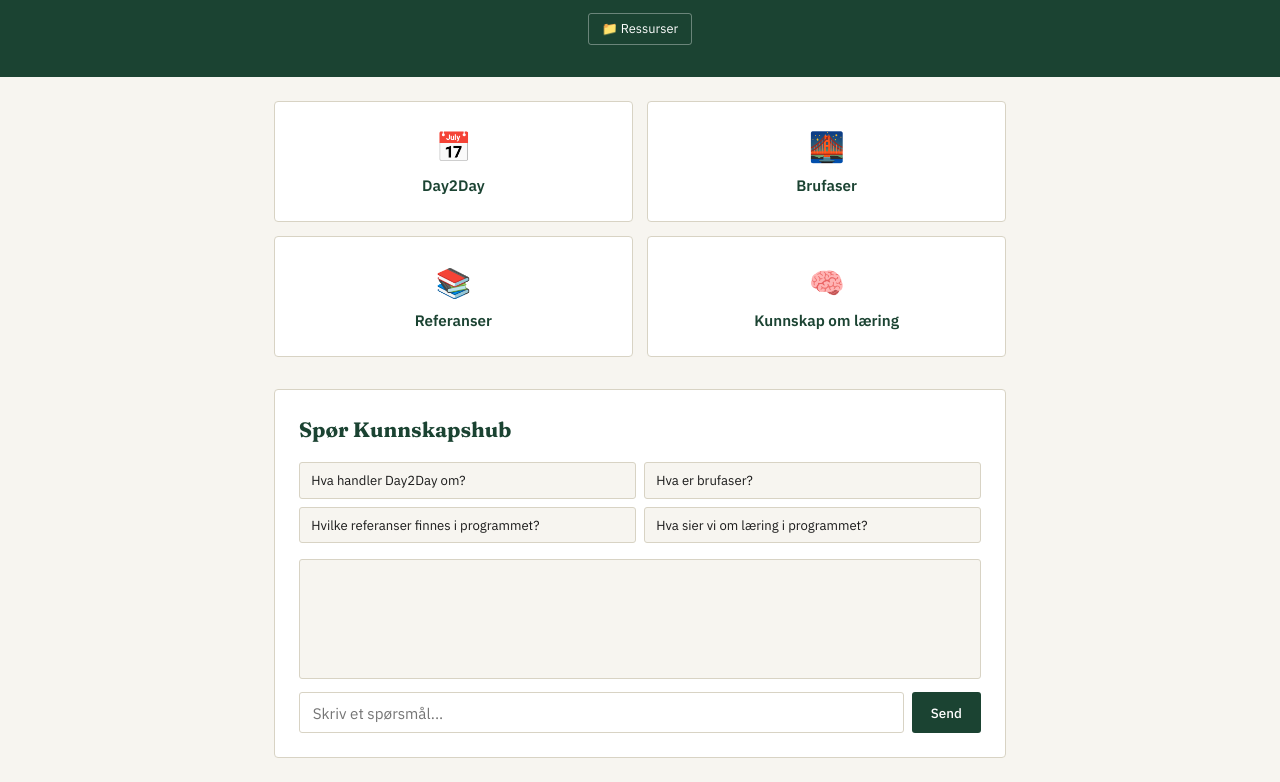
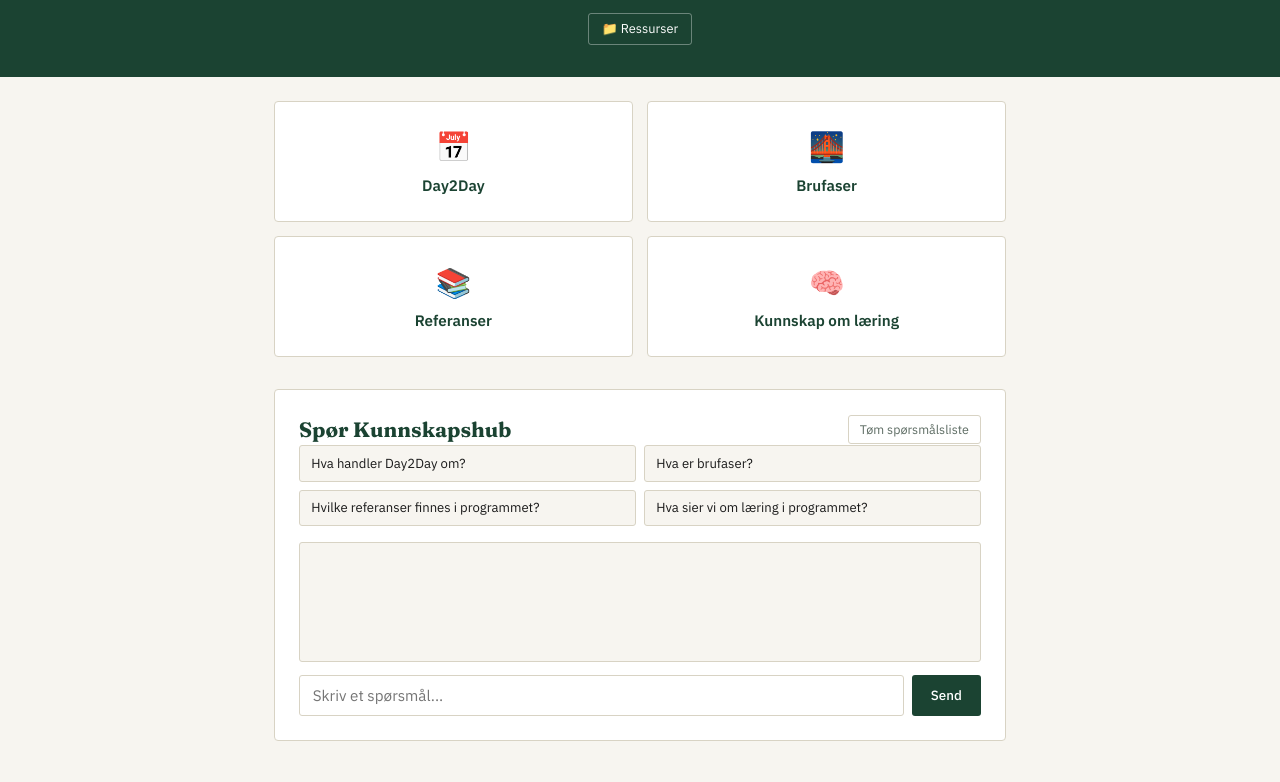
Before and after one commit to skars-maker/kunnskaps-hub, a plain HTML site: page index.html in a window 1280 px wide. Shown: the part 125-907 px from the top of the page. Drawn offline with Linux system fonts and the light colour scheme.

Commit message:
Legg til "Tøm spørsmålsliste"-knapp og "Original"-lenke på artikler
"Tøm spørsmålsliste" ved siden av "Spør Kunnskapshub" tømmer chat-vinduet
og tilbakestiller de 4 spørsmålsforslagene til standardspørsmålene.

Artikkelkort har nå en tredje knapp, "Original", som åpner artikkelens
originalLenke (ekstern URL) i ny fane, i samme mønster som Oversett/
Sammendrag. Brufaser-artikkelen peker til den ekte kildeartikkelen; de
tre placeholder-artiklene har midlertidig "#".

Co-Authored-By: Claude Sonnet 5 <noreply@anthropic.com>

```diff
--- a/app.js
+++ b/app.js
@@ -12,7 +12,8 @@ const artikkelData = {
         temaer: ["Tema 1", "Tema 2", "Tema 3", "Tema 4"],
         innhold: "Dette er en eksempelartikkel under Day2Day. Erstatt denne teksten med ditt eget innhold når du redigerer artikkelData i app.js.",
         oversettelseLenke: "#",
-        sammendragLenke: "#"
+        sammendragLenke: "#",
+        originalLenke: "#"
       }
     ]
   },
@@ -25,7 +26,8 @@ const artikkelData = {
         temaer: ["Akademifrafall", "Førstelagsintegrering", "Spillerutvikling", "Prestasjonskultur"],
         innhold: "Artikkelen ser på hvorfor så få akademispillere klarer å etablere seg på førstelaget, og peker på fire sentrale hindre: det fysiske og mentale gapet til seniorfotball, hard konkurranse om plasser, og betydningen av utlån og et godt støtteapparat for å lykkes med overgangen.",
         oversettelseLenke: "artikkel-filer/brufaser-01-oversettelse.pdf",
-        sammendragLenke: "artikkel-filer/brufaser-01-sammendrag.pdf"
+        sammendragLenke: "artikkel-filer/brufaser-01-sammendrag.pdf",
+        originalLenke: "https://4pballer.com/5-reasons-why-most-academy-players-fail-to-make-the-first-team/"
       }
     ]
   },
@@ -38,7 +40,8 @@ const artikkelData = {
         temaer: ["Tema 1", "Tema 2", "Tema 3", "Tema 4"],
         innhold: "Dette er en eksempelartikkel under Referanser. Erstatt denne teksten med ditt eget innhold.",
         oversettelseLenke: "#",
-        sammendragLenke: "#"
+        sammendragLenke: "#",
+        originalLenke: "#"
       }
     ]
   },
@@ -51,7 +54,8 @@ const artikkelData = {
         temaer: ["Tema 1", "Tema 2", "Tema 3", "Tema 4"],
         innhold: "Dette er en eksempelartikkel under Kunnskap om læring. Erstatt denne teksten med ditt eget innhold.",
         oversettelseLenke: "#",
-        sammendragLenke: "#"
+        sammendragLenke: "#",
+        originalLenke: "#"
       }
     ]
   }
@@ -97,6 +101,7 @@ function visArtikler(omradeId) {
       "<div class='artikkel-knapper'>" +
         "<a class='artikkel-knapp' href='" + artikkel.oversettelseLenke + "' target='_blank' rel='noopener'>Oversett</a>" +
         "<a class='artikkel-knapp' href='" + artikkel.sammendragLenke + "' target='_blank' rel='noopener'>Sammendrag</a>" +
+        "<a class='artikkel-knapp' href='" + artikkel.originalLenke + "' target='_blank' rel='noopener'>Original</a>" +
       "</div>";
     artikkelListe.appendChild(kort);
   });
@@ -192,9 +197,18 @@ function visForeslatteSporsmal(listeMedSporsmal) {
 
 visForeslatteSporsmal(standardSporsmal);
 
+// ===== TØM SPØRSMÅLSLISTE =====
+
+const tomSporsmalKnapp = document.getElementById("tomSporsmalKnapp");
+const chatVindu = document.getElementById("chatVindu");
+
+tomSporsmalKnapp.addEventListener("click", function () {
+  chatVindu.innerHTML = "";
+  visForeslatteSporsmal(standardSporsmal);
+});
+
 // ===== CHATBOT (Mistral API) =====
 
-const chatVindu = document.getElementById("chatVindu");
 const chatInput = document.getElementById("chatInput");
 const sendKnapp = document.getElementById("sendKnapp");
 
--- a/index.html
+++ b/index.html
@@ -52,7 +52,10 @@
 
   <!-- Chatbot-seksjon -->
   <section class="chat-seksjon" id="chatSeksjon">
-    <h2>Spør Kunnskapshub</h2>
+    <div class="chat-topptekst">
+      <h2>Spør Kunnskapshub</h2>
+      <button class="tom-knapp" id="tomSporsmalKnapp">Tøm spørsmålsliste</button>
+    </div>
 
     <div class="foreslatte-sporsmal" id="foreslatteSporsmal">
       <!-- 4 spørsmålsforslag fylles inn av app.js -->
--- a/style.css
+++ b/style.css
@@ -266,6 +266,34 @@ main {
   font-size: 1.3rem;
 }
 
+.chat-topptekst {
+  display: flex;
+  align-items: center;
+  justify-content: space-between;
+  gap: 0.6rem;
+  flex-wrap: wrap;
+}
+
+.chat-topptekst h2 {
+  margin: 0;
+}
+
+.tom-knapp {
+  background: none;
+  border: 1px solid var(--kant);
+  border-radius: 3px;
+  color: var(--tekst-lys);
+  font-family: inherit;
+  font-size: 0.78rem;
+  padding: 0.35rem 0.7rem;
+  cursor: pointer;
+}
+
+.tom-knapp:hover {
+  border-color: var(--gull);
+  color: var(--gull);
+}
+
 .foreslatte-sporsmal {
   display: grid;
   grid-template-columns: 1fr 1fr;
```
